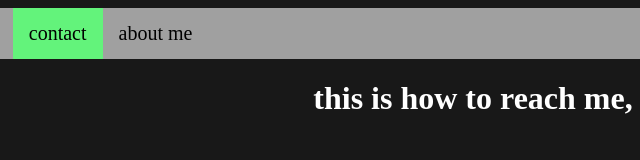
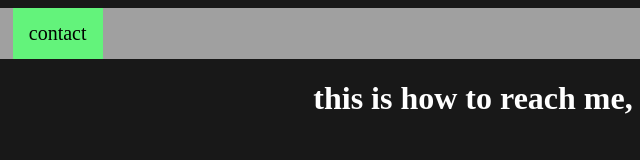
Before and after one commit to brettannelin/brettannelin.github.io, a plain HTML site: page contactme.html in a window 1280 px wide. Shown: the full height of the page, 167-807 px from the left. Drawn offline with Linux system fonts and the light colour scheme.

Commit message:
removed "about me"

```diff
--- a/contactme.html
+++ b/contactme.html
@@ -8,7 +8,6 @@
     <a href="index.html">home</a>
     <a href="projects.html">projects</a>
     <a class="active" href="contactme.html">contact</a>
-    <a href="aboutme.html">about me</a>
 </div>
 
 <body>
```
Also changed, not shown: index.html (+0 -1 lines), projects.html (+0 -1 lines).
